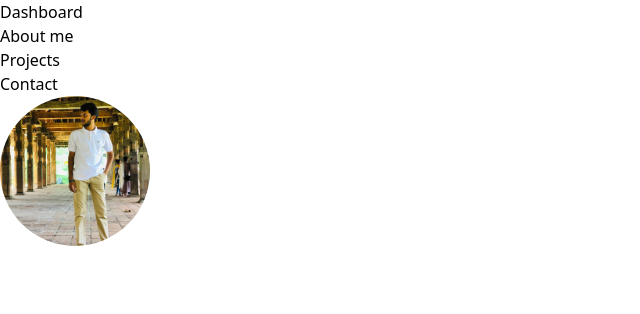
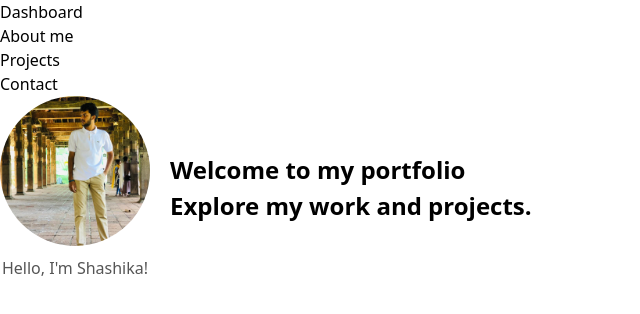
Before and after one commit to Shashika2001/myportfolio, a React (Vite) app in the folder myportfolio/: page / in a window 1280 px wide. Shown: the top 314 px of the page, without its empty margins (0-640 px from the left). Built offline with nearby package versions, Linux system fonts and the light colour scheme.

Commit message:
add a text to left side of image

```diff
--- a/myportfolio/src/components/Navbar/Navbar.jsx
+++ b/myportfolio/src/components/Navbar/Navbar.jsx
@@ -4,7 +4,7 @@ export default function Navbar() {
   return (
     <div className='navbar '>
 
-      <div  className='bg-cyan-950 flex justify-between items-center max-w-6xl mx-auto p-3'>
+<div className="bg-cyan-950 flex justify-between items-center max-w-6xl mx-auto p-3">
       <ul className="text-white flex gap-4">
         <Link to='/'><li>Dashboard</li></Link>
         <Link to='/about'><li>About me</li></Link>
--- a/myportfolio/src/pages/Dashboard.jsx
+++ b/myportfolio/src/pages/Dashboard.jsx
@@ -1,20 +1,51 @@
 import React from 'react';
 import image01 from '../assets/image01.jpg';
 
+export default function Dashboard() {
+  const containerStyle = {
+    display: 'flex',       // Makes the container a flexbox
+    alignItems: 'center',  // Vertically align the image-text block and right-side text
+    gap: '20px',           // Add space between the image-text block and right-side text
+  };
 
-export default function Dashboard() {
+  const imageTextContainerStyle = {
+    display: 'flex',       // Makes the image and its text block a flex column
+    flexDirection: 'column', // Arrange items vertically (image and text under it)
+    alignItems: 'center',  // Center align the image and its text
+  };
+
   const imageStyle = {
     width: '150px',        // Set the width of the image
-    height: '150px',       // Set the height of the image (should match the width for a perfect circle)
+    height: '150px',       // Set the height of the image
     borderRadius: '50%',   // This makes the image rounded
     objectFit: 'cover',    // Ensures the image covers the area without distortion
-    placeItems: 'center',  // Aligns the image to the center
   };
+
+  const textStyle = {
+    fontSize: '1.5rem',     // Font size of the right-side text
+    fontWeight: 'bold',     // Makes the text bold
+  };
+
+  const belowImageTextStyle = {
+    marginTop: '10px',      // Add spacing between the image and text below it
+    fontSize: '1rem',       // Font size for the text under the image
+    color: '#555',          // Set a subtle color for the text
+  };
+
   return (
-    <div >
+    <div style={containerStyle}>
+      {/* Image and Text under the image */}
+      <div style={imageTextContainerStyle}>
+        <img src={image01} alt="Profile" style={imageStyle} />
+        <p style={belowImageTextStyle}>Hello, I'm Shashika!</p>
 
-      <img className='mt-2' src={image01} alt="image01" style={imageStyle}  />
+      </div>
 
+      {/* Text on the right side */}
+      <div style={textStyle}>
+        <h1>Welcome to my portfolio</h1>
+        <p>Explore my work and projects.</p>
+      </div>
     </div>
-  )
+  );
 }
```
